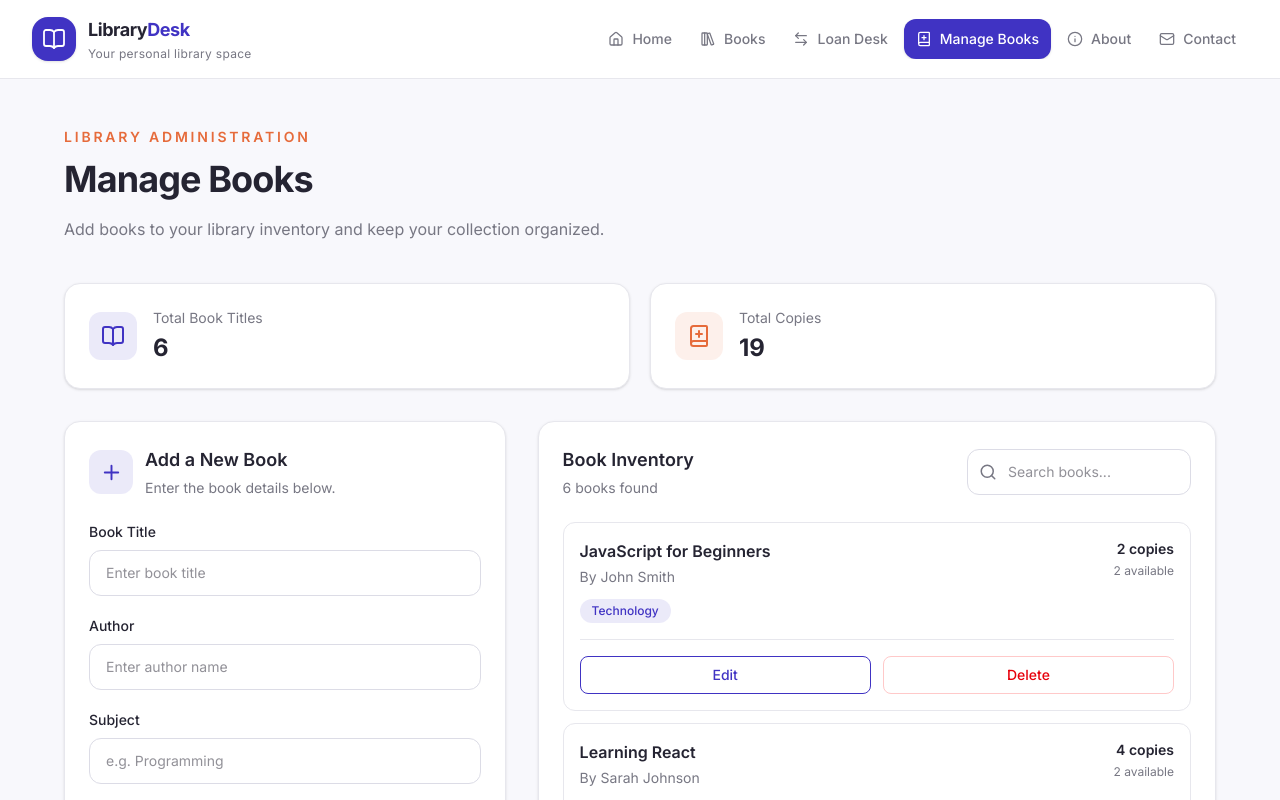
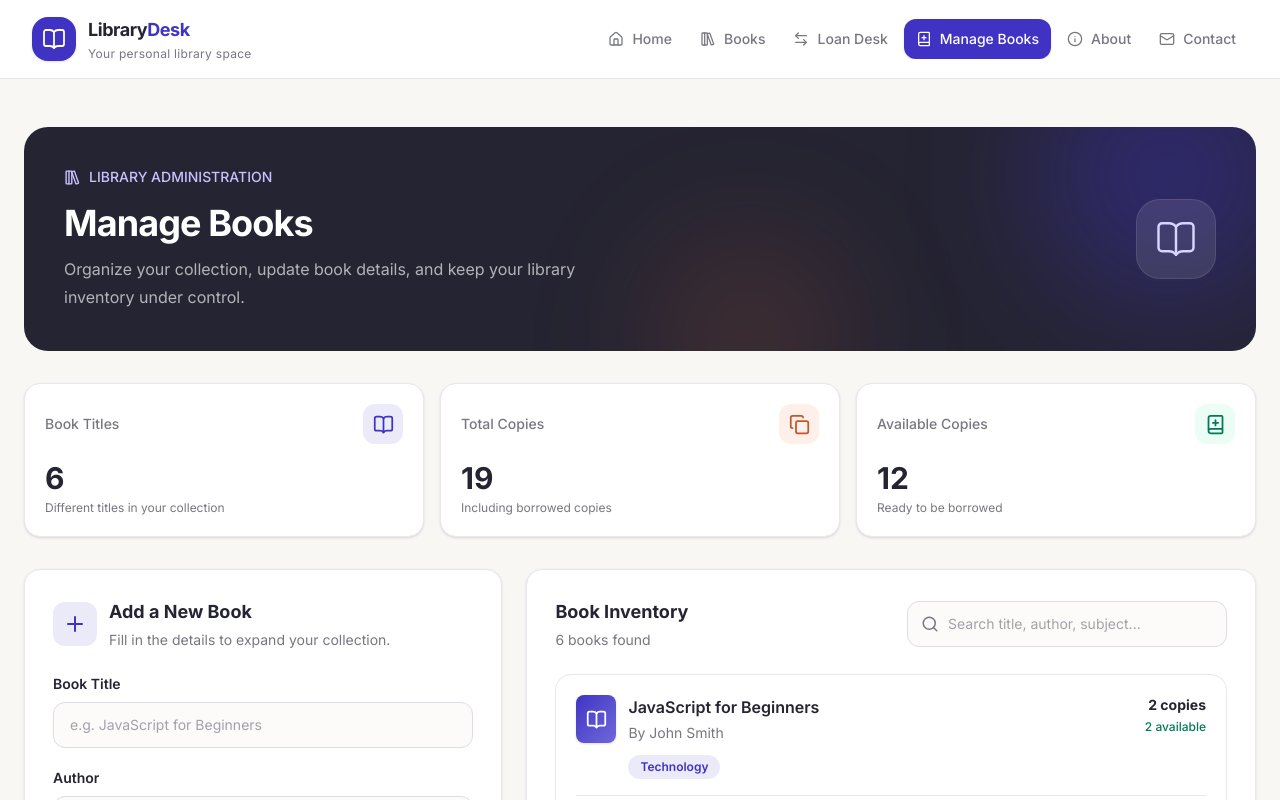
Before and after one commit to aminrasooli2007-svg/library-loan-desk, a React (Vite) app: page /manage-books in a window 1280 px wide. Shown: the top 800 px of the page. Built offline with nearby package versions, Linux system fonts and the light colour scheme.

Commit message:
Redesign manage books page

```diff
--- a/src/pages/ManageBooks.jsx
+++ b/src/pages/ManageBooks.jsx
@@ -1,8 +1,19 @@
 
 import { useState } from "react";
 import { useBooks } from "../context/BooksContext";
-import { BookPlus, BookOpen, Plus, Search } from "lucide-react";
-
+import {
+  BookPlus,
+  BookOpen,
+  Plus,
+  Search,
+  Pencil,
+  Trash2,
+  LibraryBig,
+  X,
+  CheckCircle2,
+  CircleAlert,
+  Copy,
+} from "lucide-react";
 
 function ManageBooks() {
   const { books, setBooks } = useBooks();
@@ -17,15 +28,26 @@ function ManageBooks() {
     totalCopies: "",
   });
 
-  const isSuccess =
-    message === "Book added successfully!" ||
-    message === "Book updated successfully." ||
-    message === "Book deleted successfully.";
+  const isSuccess = [
+    "Book added successfully!",
+    "Book updated successfully.",
+    "Book deleted successfully.",
+  ].includes(message);
 
   const filteredBooks = books.filter((book) =>
-    `${book.title} ${book.author}`
+    `${book.title} ${book.author} ${book.subject}`
       .toLowerCase()
-      .includes(search.toLowerCase())
+      .includes(search.toLowerCase().trim())
+  );
+
+  const totalCopies = books.reduce(
+    (total, book) => total + book.totalCopies,
+    0
+  );
+
+  const availableCopies = books.reduce(
+    (total, book) => total + book.totalCopies - book.borrowedCopies,
+    0
   );
 
   function handleChange(event) {
@@ -56,14 +78,17 @@ function ManageBooks() {
     const title = formData.title.trim();
     const author = formData.author.trim();
     const subject = formData.subject.trim();
-    const totalCopies = Number(formData.totalCopies);
+    const totalCopiesValue = Number(formData.totalCopies);
 
     if (!title || !author || !subject || !formData.totalCopies) {
       setMessage("Please fill in all fields.");
       return;
     }
 
-    if (!Number.isInteger(totalCopies) || totalCopies < 1) {
+    if (
+      !Number.isInteger(totalCopiesValue) ||
+      totalCopiesValue < 1
+    ) {
       setMessage("Total copies must be a whole number greater than zero.");
       return;
     }
@@ -90,7 +115,7 @@ function ManageBooks() {
         return;
       }
 
-      if (totalCopies < editingBook.borrowedCopies) {
+      if (totalCopiesValue < editingBook.borrowedCopies) {
         setMessage("Total copies cannot be less than borrowed copies.");
         return;
       }
@@ -103,7 +128,7 @@ function ManageBooks() {
                 title,
                 author,
                 subject,
-                totalCopies,
+                totalCopies: totalCopiesValue,
               }
             : book
         )
@@ -116,7 +141,7 @@ function ManageBooks() {
         title,
         author,
         subject,
-        totalCopies,
+        totalCopies: totalCopiesValue,
         borrowedCopies: 0,
       };
 
@@ -151,9 +176,7 @@ function ManageBooks() {
       `Are you sure you want to delete "${book.title}"?`
     );
 
-    if (!confirmed) {
-      return;
-    }
+    if (!confirmed) return;
 
     setBooks((currentBooks) =>
       currentBooks.filter((item) => item.id !== book.id)
@@ -167,67 +190,107 @@ function ManageBooks() {
   }
 
   return (
-    <main className="min-h-screen bg-[#F8F8FC] px-6 py-12">
-      <div className="mx-auto max-w-6xl">
-        <section className="mb-10">
-          <p className="mb-3 text-sm font-semibold uppercase tracking-[0.2em] text-[#E66B3B]">
-            Library Administration
-          </p>
+    <main className="min-h-screen bg-[#F8F7F4] px-4 py-8 sm:px-6 sm:py-12">
+      <div className="mx-auto max-w-7xl">
+        <section className="relative mb-8 overflow-hidden rounded-3xl bg-[#252432] p-7 text-white sm:p-10">
+          <div className="pointer-events-none absolute -right-10 -top-20 h-64 w-64 rounded-full bg-[#4033C3]/40 blur-3xl" />
+          <div className="pointer-events-none absolute -bottom-20 right-1/3 h-48 w-48 rounded-full bg-[#E66B3B]/15 blur-3xl" />
 
-          <h1 className="text-3xl font-bold tracking-tight text-[#252432] sm:text-4xl">
+          <div className="relative flex flex-col gap-6 sm:flex-row sm:items-center sm:justify-between">
+            <div>
+              <div className="mb-4 flex items-center gap-2 text-sm font-medium text-[#C7C2FF]">
+                <LibraryBig size={17} />
+                <span>LIBRARY ADMINISTRATION</span>
+              </div>
+
+              <h1 className="text-3xl font-bold tracking-tight sm:text-4xl">
                 Manage Books
               </h1>
 
-          <p className="mt-4 max-w-2xl text-sm leading-7 text-[#777783] sm:text-base">
-            Add books to your library inventory and keep your collection organized.
+              <p className="mt-3 max-w-xl text-sm leading-7 text-white/65 sm:text-base">
+                Organize your collection, update book details, and keep your
+                library inventory under control.
               </p>
-        </section>
-
-        <section className="mb-8 grid grid-cols-1 gap-5 sm:grid-cols-2">
-          <div className="flex items-center gap-4 rounded-2xl border border-[#E7E7ED] bg-white p-6 shadow-sm">
-            <div className="flex h-12 w-12 items-center justify-center rounded-xl bg-[#4033C3]/10 text-[#4033C3]">
-              <BookOpen size={24} />
             </div>
 
-            <div>
-              <p className="text-sm text-[#777783]">Total Book Titles</p>
-              <h2 className="mt-1 text-2xl font-bold text-[#252432]">
-                {books.length}
-              </h2>
-            </div>
-          </div>
-
-          <div className="flex items-center gap-4 rounded-2xl border border-[#E7E7ED] bg-white p-6 shadow-sm">
-            <div className="flex h-12 w-12 items-center justify-center rounded-xl bg-[#E66B3B]/10 text-[#E66B3B]">
-              <BookPlus size={24} />
-            </div>
-
-            <div>
-              <p className="text-sm text-[#777783]">Total Copies</p>
-              <h2 className="mt-1 text-2xl font-bold text-[#252432]">
-                {books.reduce(
-                  (total, book) => total + book.totalCopies,
-                  0
-                )}
-              </h2>
+            <div className="flex h-20 w-20 shrink-0 items-center justify-center rounded-3xl border border-white/10 bg-white/10 text-[#D8D4FF]">
+              <BookOpen size={42} strokeWidth={1.4} />
             </div>
           </div>
         </section>
 
-        <section className="grid grid-cols-1 items-start gap-8 lg:grid-cols-5">
-          <div className="rounded-2xl border border-[#E7E7ED] bg-white p-6 shadow-sm lg:col-span-2">
-            <div className="mb-6 flex items-center gap-3">
-              <div className="flex h-11 w-11 items-center justify-center rounded-xl bg-[#4033C3]/10 text-[#4033C3]">
-                <Plus size={23} />
+        <section className="mb-8 grid grid-cols-1 gap-4 sm:grid-cols-3">
+          <div className="rounded-2xl border border-[#E7E7ED] bg-white p-5 shadow-sm">
+            <div className="flex items-center justify-between">
+              <span className="text-sm font-medium text-[#777783]">
+                Book Titles
+              </span>
+              <span className="flex h-10 w-10 items-center justify-center rounded-xl bg-[#4033C3]/10 text-[#4033C3]">
+                <BookOpen size={21} />
+              </span>
+            </div>
+            <p className="mt-4 text-3xl font-bold text-[#252432]">
+              {books.length}
+            </p>
+            <p className="mt-1 text-xs text-[#777783]">
+              Different titles in your collection
+            </p>
           </div>
 
+          <div className="rounded-2xl border border-[#E7E7ED] bg-white p-5 shadow-sm">
+            <div className="flex items-center justify-between">
+              <span className="text-sm font-medium text-[#777783]">
+                Total Copies
+              </span>
+              <span className="flex h-10 w-10 items-center justify-center rounded-xl bg-[#E66B3B]/10 text-[#C4552C]">
+                <Copy size={21} />
+              </span>
+            </div>
+            <p className="mt-4 text-3xl font-bold text-[#252432]">
+              {totalCopies}
+            </p>
+            <p className="mt-1 text-xs text-[#777783]">
+              Including borrowed copies
+            </p>
+          </div>
+
+          <div className="rounded-2xl border border-[#E7E7ED] bg-white p-5 shadow-sm">
+            <div className="flex items-center justify-between">
+              <span className="text-sm font-medium text-[#777783]">
+                Available Copies
+              </span>
+              <span className="flex h-10 w-10 items-center justify-center rounded-xl bg-emerald-50 text-emerald-700">
+                <BookPlus size={21} />
+              </span>
+            </div>
+            <p className="mt-4 text-3xl font-bold text-[#252432]">
+              {availableCopies}
+            </p>
+            <p className="mt-1 text-xs text-[#777783]">
+              Ready to be borrowed
+            </p>
+          </div>
+        </section>
+
+        <section className="grid grid-cols-1 items-start gap-6 lg:grid-cols-5">
+          <div className="rounded-2xl border border-[#E7E7ED] bg-white p-5 shadow-sm sm:p-7 lg:col-span-2">
+            <div className="mb-6 flex items-center gap-3">
+              <span className="flex h-11 w-11 items-center justify-center rounded-xl bg-[#4033C3]/10 text-[#4033C3]">
+                {editingBookId !== null ? (
+                  <Pencil size={22} />
+                ) : (
+                  <Plus size={24} />
+                )}
+              </span>
+
               <div>
-                <h2 className="text-lg font-semibold text-[#252432]">
+                <h2 className="text-lg font-bold text-[#252432]">
                   {editingBookId !== null ? "Edit Book" : "Add a New Book"}
                 </h2>
-
                 <p className="mt-1 text-sm text-[#777783]">
-                  Enter the book details below.
+                  {editingBookId !== null
+                    ? "Update the selected book details."
+                    : "Fill in the details to expand your collection."}
                 </p>
               </div>
             </div>
@@ -236,11 +299,10 @@ function ManageBooks() {
               <div>
                 <label
                   htmlFor="title"
-                  className="mb-2 block text-sm font-medium text-[#252432]"
+                  className="mb-2 block text-sm font-semibold text-[#252432]"
                 >
                   Book Title
                 </label>
-
                 <input
                   id="title"
                   name="title"
@@ -249,19 +311,18 @@ function ManageBooks() {
                   maxLength={120}
                   value={formData.title}
                   onChange={handleChange}
-                  placeholder="Enter book title"
-                  className="w-full rounded-xl border border-[#DCDCE6] px-4 py-3 text-sm outline-none transition focus:border-[#4033C3] focus:ring-2 focus:ring-[#4033C3]/10"
+                  placeholder="e.g. JavaScript for Beginners"
+                  className="w-full rounded-xl border border-[#DCDCE6] bg-[#FCFBF9] px-4 py-3 text-sm outline-none transition placeholder:text-[#A2A1AB] focus:border-[#4033C3] focus:bg-white focus:ring-4 focus:ring-[#4033C3]/10"
                 />
               </div>
 
               <div>
                 <label
                   htmlFor="author"
-                  className="mb-2 block text-sm font-medium text-[#252432]"
+                  className="mb-2 block text-sm font-semibold text-[#252432]"
                 >
                   Author
                 </label>
-
                 <input
                   id="author"
                   name="author"
@@ -271,18 +332,17 @@ function ManageBooks() {
                   value={formData.author}
                   onChange={handleChange}
                   placeholder="Enter author name"
-                  className="w-full rounded-xl border border-[#DCDCE6] px-4 py-3 text-sm outline-none transition focus:border-[#4033C3] focus:ring-2 focus:ring-[#4033C3]/10"
+                  className="w-full rounded-xl border border-[#DCDCE6] bg-[#FCFBF9] px-4 py-3 text-sm outline-none transition placeholder:text-[#A2A1AB] focus:border-[#4033C3] focus:bg-white focus:ring-4 focus:ring-[#4033C3]/10"
                 />
               </div>
 
               <div>
                 <label
                   htmlFor="subject"
-                  className="mb-2 block text-sm font-medium text-[#252432]"
+                  className="mb-2 block text-sm font-semibold text-[#252432]"
                 >
                   Subject
                 </label>
-
                 <input
                   id="subject"
                   name="subject"
@@ -292,18 +352,17 @@ function ManageBooks() {
                   value={formData.subject}
                   onChange={handleChange}
                   placeholder="e.g. Programming"
-                  className="w-full rounded-xl border border-[#DCDCE6] px-4 py-3 text-sm outline-none transition focus:border-[#4033C3] focus:ring-2 focus:ring-[#4033C3]/10"
+                  className="w-full rounded-xl border border-[#DCDCE6] bg-[#FCFBF9] px-4 py-3 text-sm outline-none transition placeholder:text-[#A2A1AB] focus:border-[#4033C3] focus:bg-white focus:ring-4 focus:ring-[#4033C3]/10"
                 />
               </div>
 
               <div>
                 <label
                   htmlFor="totalCopies"
-                  className="mb-2 block text-sm font-medium text-[#252432]"
+                  className="mb-2 block text-sm font-semibold text-[#252432]"
                 >
                   Total Copies
                 </label>
-
                 <input
                   id="totalCopies"
                   name="totalCopies"
@@ -314,28 +373,37 @@ function ManageBooks() {
                   value={formData.totalCopies}
                   onChange={handleChange}
                   placeholder="Enter number of copies"
-                  className="w-full rounded-xl border border-[#DCDCE6] px-4 py-3 text-sm outline-none transition focus:border-[#4033C3] focus:ring-2 focus:ring-[#4033C3]/10"
+                  className="w-full rounded-xl border border-[#DCDCE6] bg-[#FCFBF9] px-4 py-3 text-sm outline-none transition placeholder:text-[#A2A1AB] focus:border-[#4033C3] focus:bg-white focus:ring-4 focus:ring-[#4033C3]/10"
                 />
               </div>
 
               {message && (
-                <p
+                <div
                   role="status"
-                  className={`rounded-xl px-4 py-3 text-sm ${
+                  className={`flex items-start gap-2 rounded-xl px-4 py-3 text-sm ${
                     isSuccess
-                      ? "bg-green-50 text-green-700"
+                      ? "bg-emerald-50 text-emerald-800"
                       : "bg-red-50 text-red-700"
                   }`}
                 >
-                  {message}
-                </p>
+                  {isSuccess ? (
+                    <CheckCircle2 size={18} className="mt-0.5 shrink-0" />
+                  ) : (
+                    <CircleAlert size={18} className="mt-0.5 shrink-0" />
+                  )}
+                  <span>{message}</span>
+                </div>
               )}
 
               <button
                 type="submit"
-                className="flex w-full items-center justify-center gap-2 rounded-xl bg-[#4033C3] px-5 py-3.5 text-sm font-semibold text-white transition hover:bg-[#3328A0] focus:outline-none focus:ring-2 focus:ring-[#4033C3]/30 focus:ring-offset-2"
+                className="flex w-full items-center justify-center gap-2 rounded-xl bg-[#4033C3] px-5 py-3.5 text-sm font-semibold text-white shadow-sm transition hover:bg-[#3328A0] focus:outline-none focus:ring-4 focus:ring-[#4033C3]/20"
               >
-                <Plus size={18} />
+                {editingBookId !== null ? (
+                  <Pencil size={17} />
+                ) : (
+                  <Plus size={19} />
+                )}
                 {editingBookId !== null ? "Save Changes" : "Add Book"}
               </button>
 
@@ -346,106 +414,121 @@ function ManageBooks() {
                     resetForm();
                     setMessage("");
                   }}
-                  className="w-full rounded-xl border border-[#DCDCE6] px-5 py-3 text-sm font-semibold text-[#777783] transition hover:bg-[#F8F8FC]"
+                  className="flex w-full items-center justify-center gap-2 rounded-xl border border-[#DCDCE6] px-5 py-3 text-sm font-semibold text-[#777783] transition hover:bg-[#F8F7F4] hover:text-[#252432]"
                 >
+                  <X size={17} />
                   Cancel Editing
                 </button>
               )}
             </form>
           </div>
 
-          <div className="rounded-2xl border border-[#E7E7ED] bg-white p-6 shadow-sm lg:col-span-3">
+          <div className="min-w-0 rounded-2xl border border-[#E7E7ED] bg-white p-5 shadow-sm sm:p-7 lg:col-span-3">
             <div className="flex flex-col gap-4 sm:flex-row sm:items-center sm:justify-between">
               <div>
-                <h2 className="text-lg font-semibold text-[#252432]">
+                <h2 className="text-lg font-bold text-[#252432]">
                   Book Inventory
                 </h2>
-
                 <p className="mt-1 text-sm text-[#777783]">
-                  {filteredBooks.length} books found
+                  {filteredBooks.length}{" "}
+                  {filteredBooks.length === 1 ? "book" : "books"} found
                 </p>
               </div>
 
-              <div className="relative">
+              <div className="relative w-full sm:max-w-xs">
                 <Search
                   size={18}
-                  className="absolute left-3 top-1/2 -translate-y-1/2 text-[#777783]"
+                  className="absolute left-3.5 top-1/2 -translate-y-1/2 text-[#777783]"
                 />
-
                 <input
                   type="search"
                   value={search}
                   onChange={(event) => setSearch(event.target.value)}
-                  placeholder="Search books..."
-                  aria-label="Search books by title or author"
-                  className="w-full rounded-xl border border-[#DCDCE6] py-3 pl-10 pr-4 text-sm outline-none transition focus:border-[#4033C3] sm:w-56"
+                  placeholder="Search title, author, subject..."
+                  aria-label="Search books by title, author, or subject"
+                  className="w-full rounded-xl border border-[#DCDCE6] bg-[#FCFBF9] py-3 pl-10 pr-4 text-sm outline-none transition placeholder:text-[#A2A1AB] focus:border-[#4033C3] focus:bg-white focus:ring-4 focus:ring-[#4033C3]/10"
                 />
               </div>
             </div>
 
             <div className="mt-6 space-y-3">
               {filteredBooks.length === 0 ? (
-                <div className="rounded-xl bg-[#F8F8FC] px-4 py-10 text-center">
+                <div className="rounded-2xl border border-dashed border-[#DCDCE6] bg-[#FCFBF9] px-4 py-12 text-center">
                   <BookOpen
-                    size={28}
-                    className="mx-auto text-[#777783]"
+                    size={32}
+                    className="mx-auto text-[#A2A1AB]"
                   />
-
-                  <p className="mt-3 text-sm text-[#777783]">
-                    No books found.
+                  <p className="mt-3 font-semibold text-[#252432]">
+                    No books found
+                  </p>
+                  <p className="mt-1 text-sm text-[#777783]">
+                    Try another search or add a new book.
                   </p>
                 </div>
               ) : (
-                filteredBooks.map((book) => (
-                  <div
+                filteredBooks.map((book) => {
+                  const available = book.totalCopies - book.borrowedCopies;
+
+                  return (
+                    <article
                       key={book.id}
-                    className="rounded-xl border border-[#E7E7ED] p-4 transition hover:border-[#4033C3]/40"
+                      className="rounded-2xl border border-[#E7E7ED] bg-white p-4 transition hover:border-[#4033C3]/30 hover:shadow-sm sm:p-5"
                     >
-                    <div className="flex items-start justify-between gap-3">
-                      <div className="min-w-0">
+                      <div className="flex items-start gap-3">
+                        <div className="flex h-12 w-10 shrink-0 items-center justify-center rounded-lg bg-gradient-to-br from-[#4033C3] to-[#7167DB] text-white shadow-sm">
+                          <BookOpen size={21} />
+                        </div>
+
+                        <div className="min-w-0 flex-1">
                           <h3 className="break-words font-semibold text-[#252432]">
                             {book.title}
                           </h3>
-
-                        <p className="mt-1 text-sm text-[#777783]">
+                          <p className="mt-1 break-words text-sm text-[#777783]">
                             By {book.author}
                           </p>
-
-                        <span className="mt-3 inline-block rounded-full bg-[#4033C3]/10 px-3 py-1 text-xs font-medium text-[#4033C3]">
+                          <span className="mt-3 inline-flex rounded-full bg-[#4033C3]/10 px-3 py-1 text-xs font-semibold text-[#4033C3]">
                             {book.subject}
                           </span>
                         </div>
 
                         <div className="shrink-0 text-right">
-                        <p className="text-sm font-semibold text-[#252432]">
+                          <p className="text-sm font-bold text-[#252432]">
                             {book.totalCopies} copies
                           </p>
-
-                        <p className="mt-1 text-xs text-[#777783]">
-                          {book.totalCopies - book.borrowedCopies} available
+                          <p
+                            className={`mt-1 text-xs font-medium ${
+                              available > 0
+                                ? "text-emerald-700"
+                                : "text-red-600"
+                            }`}
+                          >
+                            {available} available
                           </p>
                         </div>
                       </div>
 
-                    <div className="mt-4 flex gap-3 border-t border-[#E7E7ED] pt-4">
+                      <div className="mt-4 flex gap-2 border-t border-[#E7E7ED] pt-4">
                         <button
                           type="button"
                           onClick={() => handleEdit(book)}
-                        className="flex-1 rounded-lg border border-[#4033C3] px-3 py-2 text-sm font-medium text-[#4033C3] transition hover:bg-[#4033C3]/10"
+                          className="flex flex-1 items-center justify-center gap-2 rounded-xl border border-[#DCDCE6] px-3 py-2.5 text-sm font-semibold text-[#4033C3] transition hover:border-[#4033C3]/40 hover:bg-[#4033C3]/5"
                         >
+                          <Pencil size={15} />
                           Edit
                         </button>
 
                         <button
                           type="button"
                           onClick={() => handleDelete(book)}
-                        className="flex-1 rounded-lg border border-red-200 px-3 py-2 text-sm font-medium text-red-600 transition hover:bg-red-50"
+                          className="flex flex-1 items-center justify-center gap-2 rounded-xl border border-[#F0DADA] px-3 py-2.5 text-sm font-semibold text-red-600 transition hover:border-red-200 hover:bg-red-50"
                         >
+                          <Trash2 size={15} />
                           Delete
                         </button>
                       </div>
-                  </div>
-                ))
+                    </article>
+                  );
+                })
               )}
             </div>
           </div>
```
Lines whose indentation alone changed are shown as unchanged.
